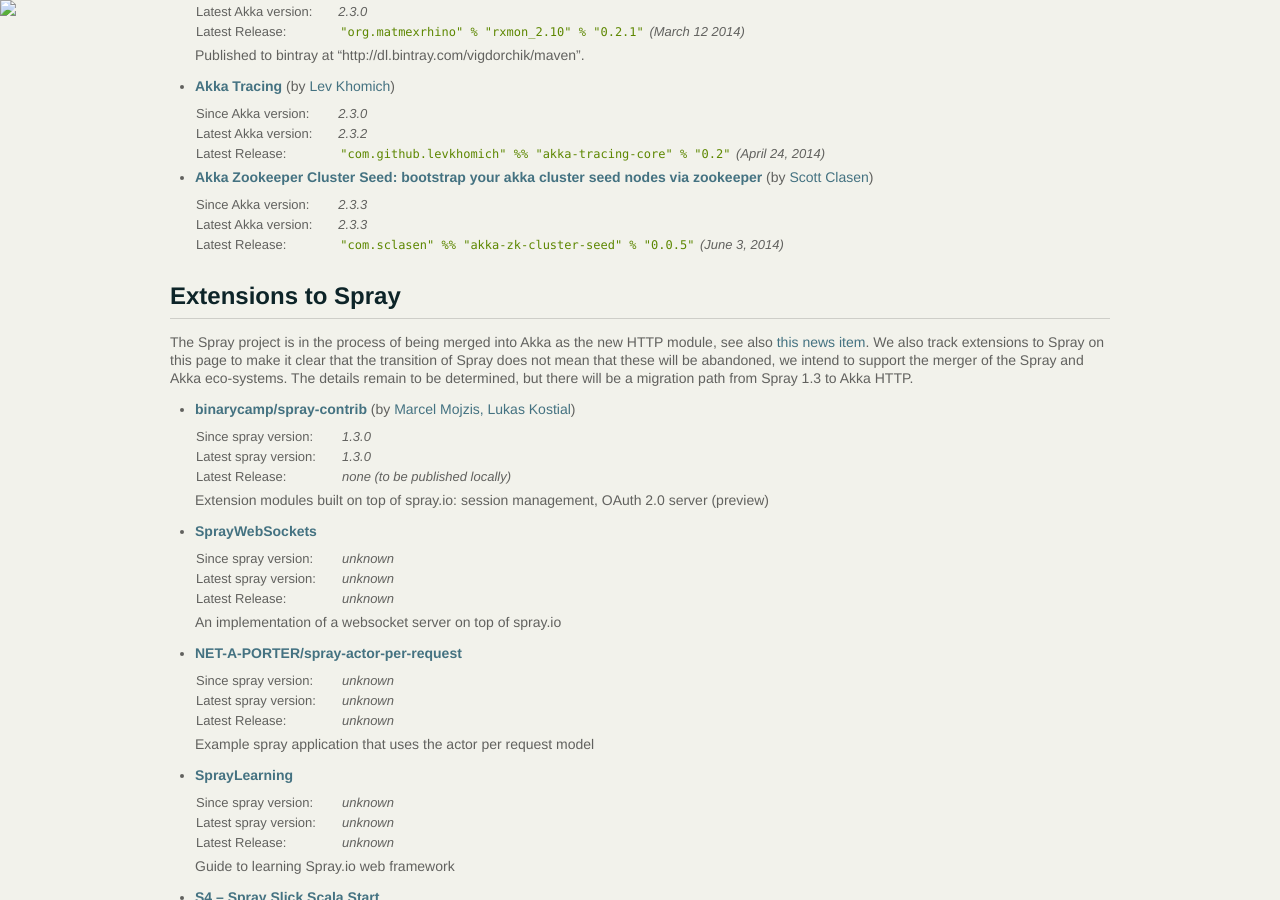
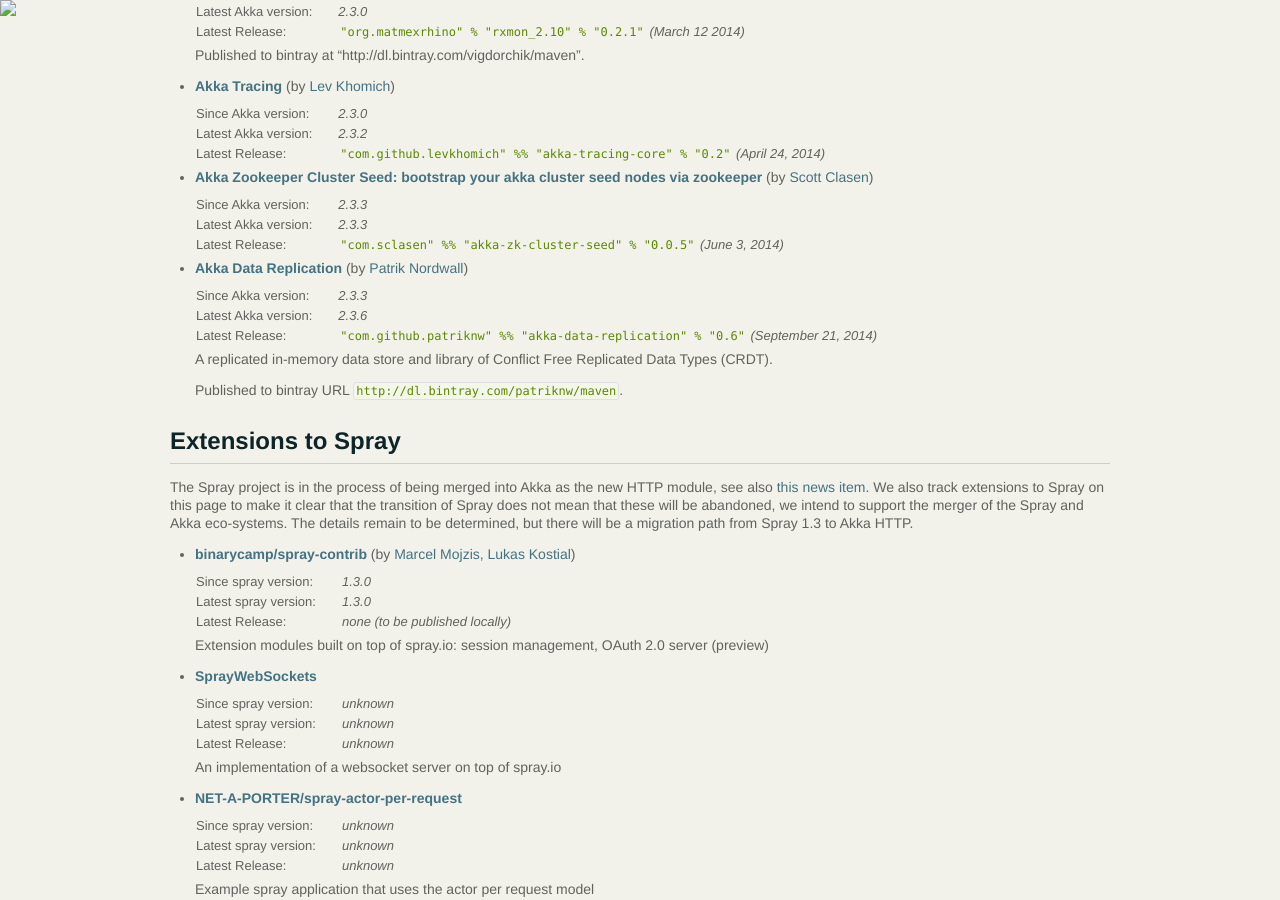
Before and after one commit to raboof/akka.github.com, a Jekyll site: the page built from community/index.md, in a window 1280 px wide and 900 px high, scrolled down 1743 px. Built offline with Jekyll 4.4.1, drawn with Linux system fonts in a browser that asks for light colours.

Commit message:
Add akka-data-replication to community page

```diff
--- a/community/index.md
+++ b/community/index.md
@@ -163,6 +163,18 @@
     <tr><td>Latest Akka version:</td><td>2.3.3</td></tr>
     <tr><td>Latest Release:</td><td><code>"com.sclasen" %% "akka-zk-cluster-seed" % "0.0.5"</code> (June 3, 2014)</td></tr>
   </table>
+
+* **[Akka Data Replication](https://github.com/patriknw/akka-data-replication)** (by [Patrik Nordwall](https://github.com/patriknw))
+
+  <table class="stats">
+  <tr><td>Since Akka version:</td><td>2.3.3</td></tr>
+  <tr><td>Latest Akka version:</td><td>2.3.6</td></tr>
+  <tr><td>Latest Release:</td><td><code>"com.github.patriknw" %% "akka-data-replication" % "0.6"</code> (September 21, 2014)</td></tr>
+  </table>
+
+  A replicated in-memory data store and library of Conflict Free Replicated Data Types (CRDT).
+
+  Published to bintray URL `http://dl.bintray.com/patriknw/maven`.
 
 ## Extensions to Spray
 
```
